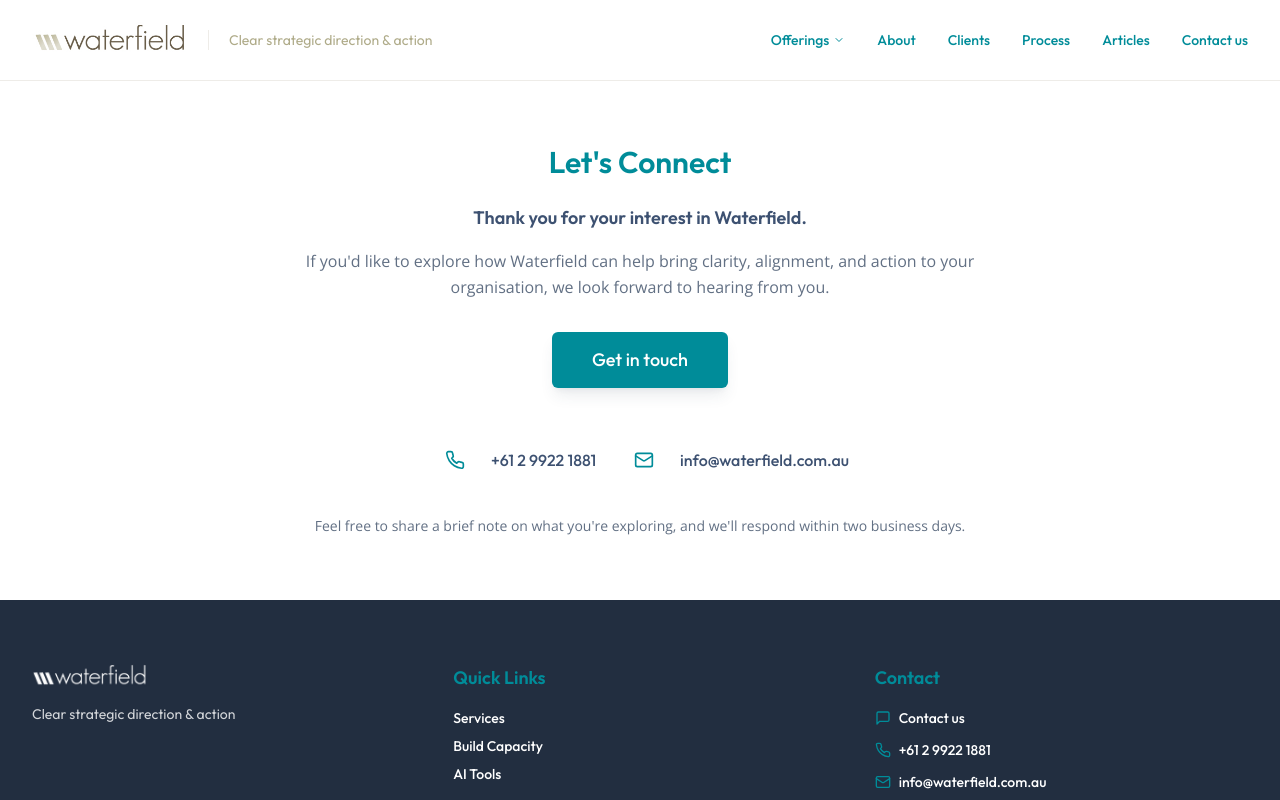
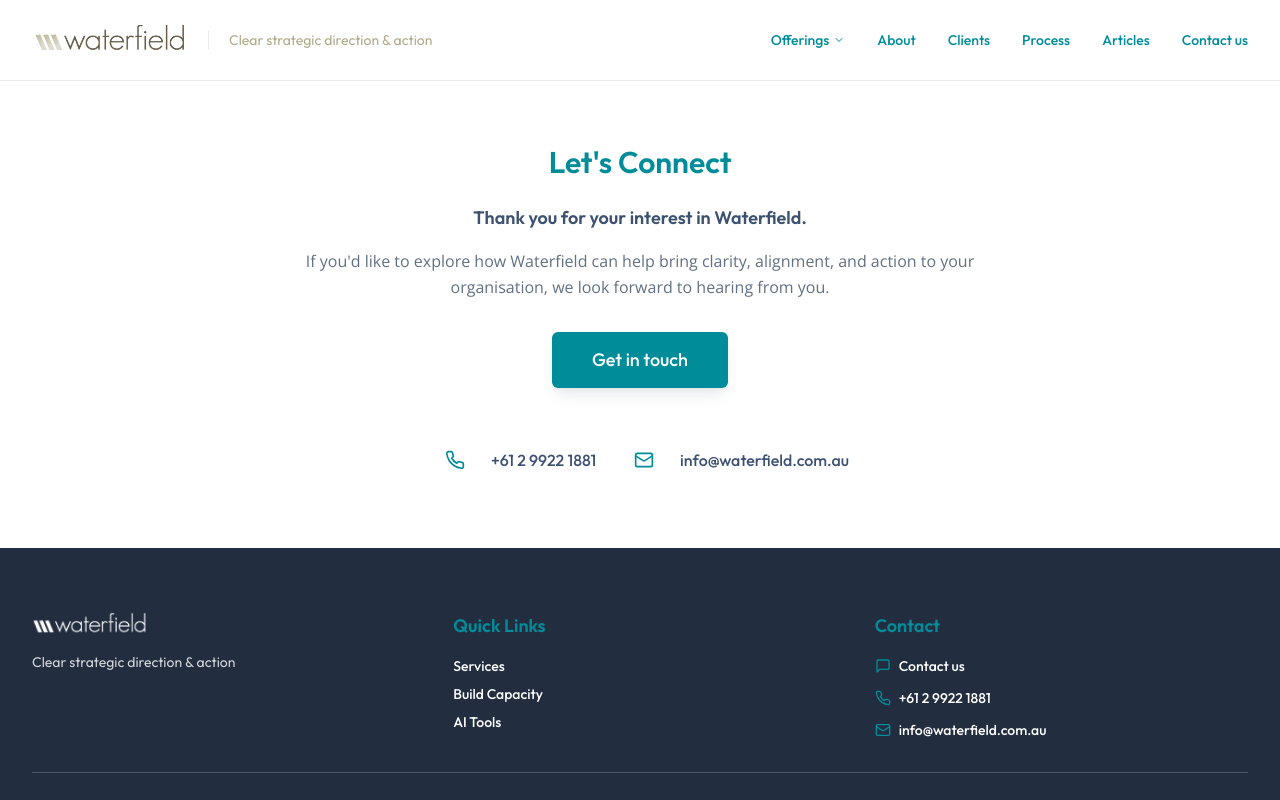
Before and after one commit to ShonaWilson/waterfield-NEW, a React (Vite) app: page /contact in a window 1280 px wide. Shown: the top 800 px of the page. Built offline with nearby package versions, Linux system fonts and the light colour scheme; the HTML template or start-up script is replaced by a standard one.

Commit message:
Remove response time note from Contact page
Co-Authored-By: Claude Opus 4.5 <noreply@anthropic.com>

```diff
--- a/src/pages/Contact.tsx
+++ b/src/pages/Contact.tsx
@@ -61,10 +61,6 @@ const Contact = () => {
                 <p className="font-heading font-medium text-sm md:text-base text-foreground">info@waterfield.com.au</p>
               </a>
             </div>
-
-            <p className="text-muted-foreground text-sm mt-8">
-              Feel free to share a brief note on what you're exploring, and we'll respond within two business days.
-            </p>
           </div>
         </div>
       </section>
```
